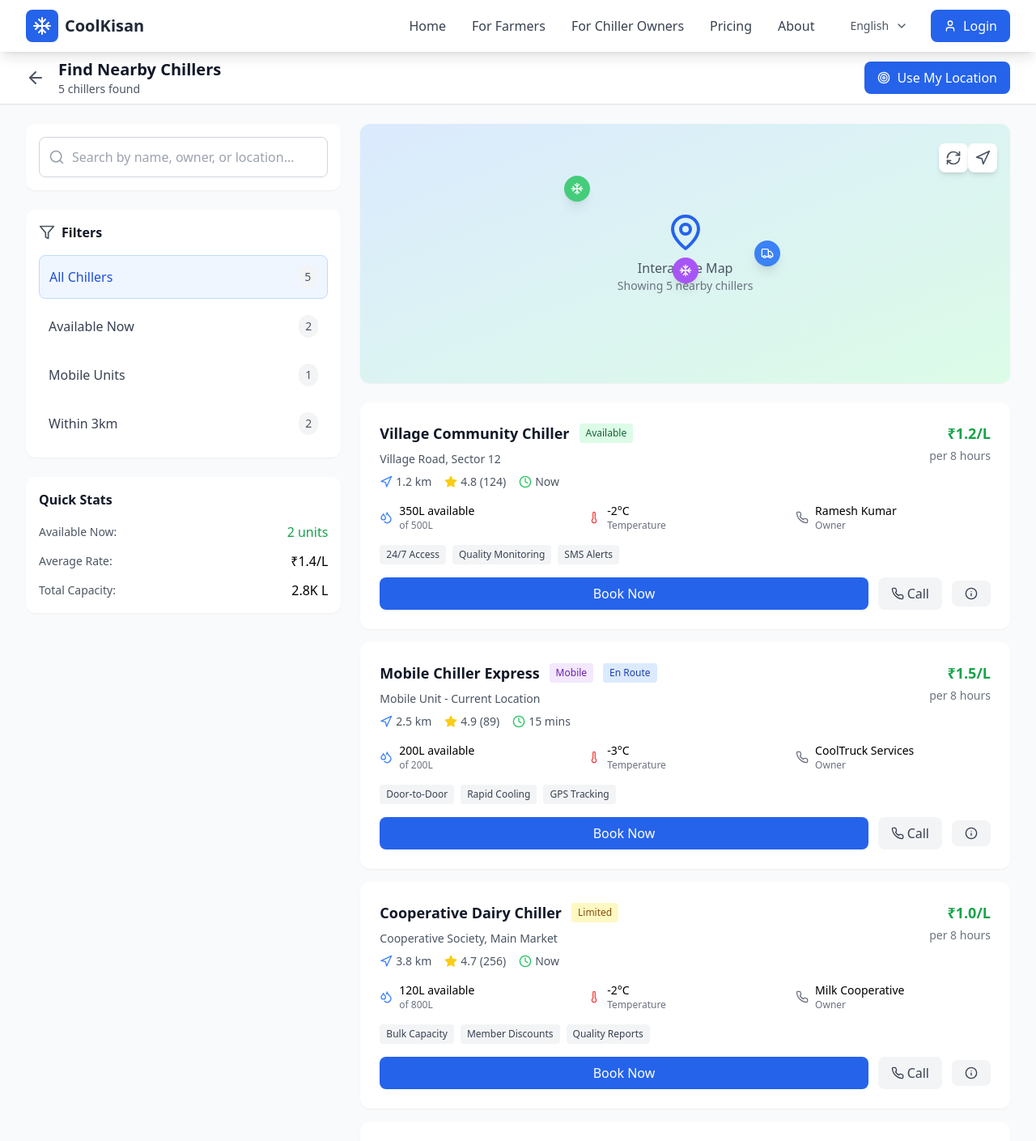
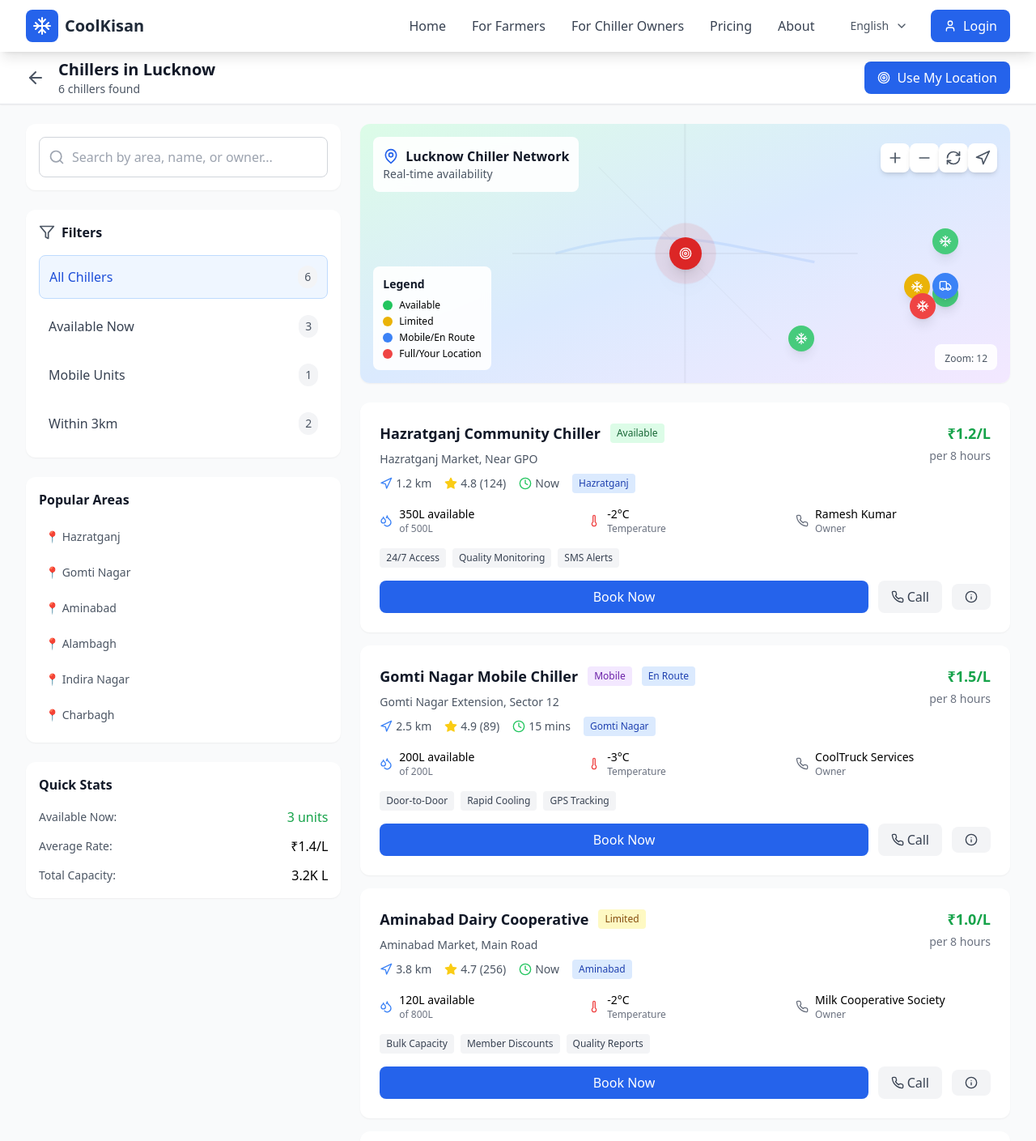
Before and after one commit to IGAURAVSAINI12/COOL-KISAN, a React (Vite) app: page /map in a window 1280 px wide. Shown: the top 1409 px of the page at 81% size. Built offline with nearby package versions, Linux system fonts and the light colour scheme.

Commit message:
Enhanced MapView with Lucknow Map and Chiller Locations

```diff
--- a/src/pages/MapView.tsx
+++ b/src/pages/MapView.tsx
@@ -16,7 +16,10 @@ import {
   RefreshCw,
   Target,
   Phone,
-  Info
+  Info,
+  Zap,
+  Plus,
+  Minus
 } from 'lucide-react';
 
 const MapView = () => {
@@ -25,16 +28,17 @@ const MapView = () => {
   const [selectedChiller, setSelectedChiller] = useState(null);
   const [userLocation, setUserLocation] = useState(null);
   const [isLoading, setIsLoading] = useState(true);
+  const [mapZoom, setMapZoom] = useState(12);
 
-  // Mock chiller data with coordinates
+  // Lucknow-specific chiller data with real area coordinates
   const chillers = [
     {
       id: 1,
-      name: 'Village Community Chiller',
+      name: 'Hazratganj Community Chiller',
       type: 'Fixed',
       owner: 'Ramesh Kumar',
       distance: '1.2 km',
-      coordinates: { lat: 28.6139, lng: 77.2090 },
+      coordinates: { lat: 26.8467, lng: 80.9462 }, // Hazratganj area
       capacity: '500L',
       available: '350L',
       rate: '₹1.2/L',
@@ -43,17 +47,18 @@ const MapView = () => {
       temperature: '-2°C',
       status: 'Available',
       phone: '+91 98765 43210',
-      address: 'Village Road, Sector 12',
+      address: 'Hazratganj Market, Near GPO',
       features: ['24/7 Access', 'Quality Monitoring', 'SMS Alerts'],
-      nextAvailable: 'Now'
+      nextAvailable: 'Now',
+      area: 'Hazratganj'
     },
     {
       id: 2,
-      name: 'Mobile Chiller Express',
+      name: 'Gomti Nagar Mobile Chiller',
       type: 'Mobile',
       owner: 'CoolTruck Services',
       distance: '2.5 km',
-      coordinates: { lat: 28.6289, lng: 77.2065 },
+      coordinates: { lat: 26.8512, lng: 81.0036 }, // Gomti Nagar
       capacity: '200L',
       available: '200L',
       rate: '₹1.5/L',
@@ -62,17 +67,18 @@ const MapView = () => {
       temperature: '-3°C',
       status: 'En Route',
       phone: '+91 98765 43211',
-      address: 'Mobile Unit - Current Location',
+      address: 'Gomti Nagar Extension, Sector 12',
       features: ['Door-to-Door', 'Rapid Cooling', 'GPS Tracking'],
-      nextAvailable: '15 mins'
+      nextAvailable: '15 mins',
+      area: 'Gomti Nagar'
     },
     {
       id: 3,
-      name: 'Cooperative Dairy Chiller',
+      name: 'Aminabad Dairy Cooperative',
       type: 'Fixed',
-      owner: 'Milk Cooperative',
+      owner: 'Milk Cooperative Society',
       distance: '3.8 km',
-      coordinates: { lat: 28.5989, lng: 77.2295 },
+      coordinates: { lat: 26.8506, lng: 80.9214 }, // Aminabad
       capacity: '800L',
       available: '120L',
       rate: '₹1.0/L',
@@ -81,17 +87,18 @@ const MapView = () => {
       temperature: '-2°C',
       status: 'Limited',
       phone: '+91 98765 43212',
-      address: 'Cooperative Society, Main Market',
+      address: 'Aminabad Market, Main Road',
       features: ['Bulk Capacity', 'Member Discounts', 'Quality Reports'],
-      nextAvailable: 'Now'
+      nextAvailable: 'Now',
+      area: 'Aminabad'
     },
     {
       id: 4,
-      name: 'Premium Cold Storage',
+      name: 'Alambagh Premium Storage',
       type: 'Fixed',
       owner: 'FreshKeep Solutions',
       distance: '4.2 km',
-      coordinates: { lat: 28.6339, lng: 77.1910 },
+      coordinates: { lat: 26.8206, lng: 80.8856 }, // Alambagh
       capacity: '1000L',
       available: '750L',
       rate: '₹2.0/L',
@@ -100,17 +107,18 @@ const MapView = () => {
       temperature: '-4°C',
       status: 'Available',
       phone: '+91 98765 43213',
-      address: 'Industrial Area, Phase 2',
+      address: 'Alambagh Bus Station Area',
       features: ['Deep Freeze', 'Premium Service', 'Insurance Coverage'],
-      nextAvailable: 'Now'
+      nextAvailable: 'Now',
+      area: 'Alambagh'
     },
     {
       id: 5,
-      name: 'Quick Chill Station',
+      name: 'Charbagh Railway Chiller',
       type: 'Fixed',
-      owner: 'Rajesh Patel',
+      owner: 'Railway Dairy Services',
       distance: '5.1 km',
-      coordinates: { lat: 28.5839, lng: 77.2190 },
+      coordinates: { lat: 26.8393, lng: 80.9231 }, // Charbagh
       capacity: '300L',
       available: '0L',
       rate: '₹1.3/L',
@@ -119,9 +127,30 @@ const MapView = () => {
       temperature: '-2°C',
       status: 'Full',
       phone: '+91 98765 43214',
-      address: 'Highway Junction, Near Petrol Pump',
-      features: ['Quick Access', 'Highway Location', 'Truck Parking'],
-      nextAvailable: '2 hours'
+      address: 'Charbagh Railway Station Complex',
+      features: ['Quick Access', 'Railway Location', 'Transport Hub'],
+      nextAvailable: '2 hours',
+      area: 'Charbagh'
+    },
+    {
+      id: 6,
+      name: 'Indira Nagar Express Chiller',
+      type: 'Fixed',
+      owner: 'Quick Cool Solutions',
+      distance: '3.5 km',
+      coordinates: { lat: 26.8769, lng: 80.9739 }, // Indira Nagar
+      capacity: '400L',
+      available: '280L',
+      rate: '₹1.4/L',
+      rating: 4.5,
+      reviews: 67,
+      temperature: '-3°C',
+      status: 'Available',
+      phone: '+91 98765 43215',
+      address: 'Indira Nagar, Faizabad Road',
+      features: ['Express Service', 'Quality Assured', 'Digital Monitoring'],
+      nextAvailable: 'Now',
+      area: 'Indira Nagar'
     }
   ];
 
@@ -135,7 +164,8 @@ const MapView = () => {
   const filteredChillers = chillers.filter(chiller => {
     const matchesSearch = chiller.name.toLowerCase().includes(searchQuery.toLowerCase()) ||
                          chiller.owner.toLowerCase().includes(searchQuery.toLowerCase()) ||
-                         chiller.address.toLowerCase().includes(searchQuery.toLowerCase());
+                         chiller.address.toLowerCase().includes(searchQuery.toLowerCase()) ||
+                         chiller.area.toLowerCase().includes(searchQuery.toLowerCase());
 
     const matchesFilter = selectedFilter === 'all' ||
                          (selectedFilter === 'available' && chiller.status === 'Available') ||
@@ -146,9 +176,9 @@ const MapView = () => {
   });
 
   useEffect(() => {
-    // Simulate loading user location
+    // Simulate loading user location (Lucknow center)
     setTimeout(() => {
-      setUserLocation({ lat: 28.6139, lng: 77.2090 });
+      setUserLocation({ lat: 26.8467, lng: 80.9462 }); // Lucknow center coordinates
       setIsLoading(false);
     }, 1500);
   }, []);
@@ -164,8 +194,22 @@ const MapView = () => {
   };
 
   const handleBookChiller = (chiller) => {
-    // Navigate to booking page with chiller data
     console.log('Booking chiller:', chiller);
+  };
+
+  const getChillerIcon = (chiller) => {
+    if (chiller.type === 'Mobile') {
+      return <Truck className="h-4 w-4" />;
+    }
+    return <Snowflake className="h-4 w-4" />;
+  };
+
+  const getChillerColor = (chiller) => {
+    if (chiller.status === 'Available') return 'bg-green-500';
+    if (chiller.status === 'Limited') return 'bg-yellow-500';
+    if (chiller.status === 'En Route') return 'bg-blue-500';
+    if (chiller.status === 'Full') return 'bg-red-500';
+    return 'bg-gray-500';
   };
 
   if (isLoading) {
@@ -173,7 +217,7 @@ const MapView = () => {
       <div className="min-h-screen bg-gray-50 flex items-center justify-center">
         <div className="text-center">
           <div className="animate-spin rounded-full h-12 w-12 border-b-2 border-blue-600 mx-auto mb-4"></div>
-          <p className="text-gray-600">Finding nearby chillers...</p>
+          <p className="text-gray-600">Finding nearby chillers in Lucknow...</p>
         </div>
       </div>
     );
@@ -190,7 +234,7 @@ const MapView = () => {
                 <ArrowLeft className="h-6 w-6 text-gray-600 hover:text-gray-800" />
               </Link>
               <div>
-                <h1 className="text-xl font-semibold text-gray-900">Find Nearby Chillers</h1>
+                <h1 className="text-xl font-semibold text-gray-900">Chillers in Lucknow</h1>
                 <p className="text-sm text-gray-600">{filteredChillers.length} chillers found</p>
               </div>
             </div>
@@ -214,7 +258,7 @@ const MapView = () => {
                   type="text"
                   value={searchQuery}
                   onChange={(e) => setSearchQuery(e.target.value)}
-                  placeholder="Search by name, owner, or location..."
+                  placeholder="Search by area, name, or owner..."
                   className="w-full pl-10 pr-4 py-3 border border-gray-300 rounded-lg focus:ring-2 focus:ring-blue-500 focus:border-transparent"
                 />
               </div>
@@ -246,6 +290,22 @@ const MapView = () => {
               </div>
             </div>
 
+            {/* Lucknow Areas */}
+            <div className="bg-white rounded-xl shadow-sm p-4">
+              <h3 className="font-semibold text-gray-900 mb-4">Popular Areas</h3>
+              <div className="space-y-2">
+                {['Hazratganj', 'Gomti Nagar', 'Aminabad', 'Alambagh', 'Indira Nagar', 'Charbagh'].map((area) => (
+                  <button
+                    key={area}
+                    onClick={() => setSearchQuery(area)}
+                    className="w-full text-left p-2 rounded-lg hover:bg-gray-50 text-sm text-gray-600 hover:text-gray-800"
+                  >
+                    📍 {area}
+                  </button>
+                ))}
+              </div>
+            </div>
+
             {/* Quick Stats */}
             <div className="bg-white rounded-xl shadow-sm p-4">
               <h3 className="font-semibold text-gray-900 mb-4">Quick Stats</h3>
@@ -262,7 +322,7 @@ const MapView = () => {
                 </div>
                 <div className="flex items-center justify-between">
                   <span className="text-sm text-gray-600">Total Capacity:</span>
-                  <span className="font-medium">2.8K L</span>
+                  <span className="font-medium">3.2K L</span>
                 </div>
               </div>
             </div>
@@ -270,20 +330,50 @@ const MapView = () => {
 
           {/* Map and Results */}
           <div className="lg:col-span-2 space-y-6">
-            {/* Interactive Map */}
+            {/* Interactive Lucknow Map */}
             <div className="bg-white rounded-xl shadow-sm overflow-hidden">
-              <div className="h-80 bg-gradient-to-br from-blue-100 to-green-100 relative">
-                {/* Mock Map Interface */}
-                <div className="absolute inset-0 flex items-center justify-center">
-                  <div className="text-center">
-                    <MapPin className="h-12 w-12 text-blue-600 mx-auto mb-2" />
-                    <p className="text-gray-600 font-medium">Interactive Map</p>
-                    <p className="text-sm text-gray-500">Showing {filteredChillers.length} nearby chillers</p>
-                  </div>
+              <div className="h-80 bg-gradient-to-br from-green-100 via-blue-100 to-purple-100 relative">
+                {/* Lucknow Map Background */}
+                <div className="absolute inset-0 opacity-20">
+                  <svg viewBox="0 0 400 300" className="w-full h-full">
+                    {/* Gomti River representation */}
+                    <path
+                      d="M50 150 Q150 120 250 140 Q300 150 350 160"
+                      stroke="#3B82F6"
+                      strokeWidth="3"
+                      fill="none"
+                      opacity="0.6"
+                    />
+                    {/* Major roads */}
+                    <line x1="0" y1="150" x2="400" y2="150" stroke="#6B7280" strokeWidth="2" opacity="0.4" />
+                    <line x1="200" y1="0" x2="200" y2="300" stroke="#6B7280" strokeWidth="2" opacity="0.4" />
+                    <line x1="100" y1="50" x2="300" y2="250" stroke="#6B7280" strokeWidth="1" opacity="0.3" />
+                  </svg>
+                </div>
+
+                {/* Map Title */}
+                <div className="absolute top-4 left-4 bg-white/90 backdrop-blur-sm rounded-lg p-3">
+                  <h3 className="font-semibold text-gray-900 flex items-center">
+                    <MapPin className="h-5 w-5 text-blue-600 mr-2" />
+                    Lucknow Chiller Network
+                  </h3>
+                  <p className="text-sm text-gray-600">Real-time availability</p>
                 </div>
 
                 {/* Map Controls */}
                 <div className="absolute top-4 right-4 space-y-2">
+                  <button
+                    onClick={() => setMapZoom(Math.min(mapZoom + 1, 16))}
+                    className="bg-white p-2 rounded-lg shadow-md hover:shadow-lg transition-shadow"
+                  >
+                    <Plus className="h-5 w-5 text-gray-600" />
+                  </button>
+                  <button
+                    onClick={() => setMapZoom(Math.max(mapZoom - 1, 8))}
+                    className="bg-white p-2 rounded-lg shadow-md hover:shadow-lg transition-shadow"
+                  >
+                    <Minus className="h-5 w-5 text-gray-600" />
+                  </button>
                   <button className="bg-white p-2 rounded-lg shadow-md hover:shadow-lg transition-shadow">
                     <RefreshCw className="h-5 w-5 text-gray-600" />
                   </button>
@@ -292,21 +382,83 @@ const MapView = () => {
                   </button>
                 </div>
 
-                {/* Mock Map Markers */}
-                <div className="absolute top-1/4 left-1/3 transform -translate-x-1/2 -translate-y-1/2">
-                  <div className="bg-green-500 text-white p-2 rounded-full shadow-lg animate-pulse">
-                    <Snowflake className="h-4 w-4" />
+                {/* Chiller Markers on Map */}
+                {filteredChillers.map((chiller, index) => {
+                  // Calculate position based on coordinates (simplified mapping)
+                  const x = ((chiller.coordinates.lng - 80.85) * 2000) + 200;
+                  const y = ((26.87 - chiller.coordinates.lat) * 2000) + 150;
+
+                  return (
+                    <div
+                      key={chiller.id}
+                      className={`absolute transform -translate-x-1/2 -translate-y-1/2 cursor-pointer transition-all duration-300 hover:scale-110 ${
+                        selectedChiller?.id === chiller.id ? 'scale-125 z-20' : 'z-10'
+                      }`}
+                      style={{
+                        left: `${Math.max(10, Math.min(90, (x / 400) * 100))}%`,
+                        top: `${Math.max(10, Math.min(90, (y / 300) * 100))}%`
+                      }}
+                      onClick={() => setSelectedChiller(chiller)}
+                    >
+                      <div className={`${getChillerColor(chiller)} text-white p-2 rounded-full shadow-lg ${
+                        chiller.status === 'Available' ? 'animate-pulse' : ''
+                      }`}>
+                        {getChillerIcon(chiller)}
+                      </div>
+                      {selectedChiller?.id === chiller.id && (
+                        <div className="absolute top-full left-1/2 transform -translate-x-1/2 mt-2 bg-white rounded-lg shadow-lg p-3 min-w-48 z-30">
+                          <h4 className="font-semibold text-gray-900 text-sm">{chiller.name}</h4>
+                          <p className="text-xs text-gray-600">{chiller.area}</p>
+                          <div className="flex items-center justify-between mt-2">
+                            <span className={`px-2 py-1 rounded text-xs font-medium ${getStatusColor(chiller.status)}`}>
+                              {chiller.status}
+                            </span>
+                            <span className="text-sm font-medium text-green-600">{chiller.rate}</span>
+                          </div>
+                        </div>
+                      )}
+                    </div>
+                  );
+                })}
+
+                {/* User Location Marker */}
+                {userLocation && (
+                  <div className="absolute top-1/2 left-1/2 transform -translate-x-1/2 -translate-y-1/2">
+                    <div className="bg-red-500 text-white p-3 rounded-full shadow-lg animate-ping">
+                      <Target className="h-4 w-4" />
+                    </div>
+                    <div className="absolute top-0 left-0 bg-red-600 text-white p-3 rounded-full shadow-lg">
+                      <Target className="h-4 w-4" />
+                    </div>
+                  </div>
+                )}
+
+                {/* Legend */}
+                <div className="absolute bottom-4 left-4 bg-white/90 backdrop-blur-sm rounded-lg p-3">
+                  <h4 className="font-semibold text-gray-900 text-sm mb-2">Legend</h4>
+                  <div className="space-y-1 text-xs">
+                    <div className="flex items-center">
+                      <div className="w-3 h-3 bg-green-500 rounded-full mr-2"></div>
+                      <span>Available</span>
+                    </div>
+                    <div className="flex items-center">
+                      <div className="w-3 h-3 bg-yellow-500 rounded-full mr-2"></div>
+                      <span>Limited</span>
+                    </div>
+                    <div className="flex items-center">
+                      <div className="w-3 h-3 bg-blue-500 rounded-full mr-2"></div>
+                      <span>Mobile/En Route</span>
+                    </div>
+                    <div className="flex items-center">
+                      <div className="w-3 h-3 bg-red-500 rounded-full mr-2"></div>
+                      <span>Full/Your Location</span>
+                    </div>
                   </div>
                 </div>
-                <div className="absolute top-1/2 right-1/3 transform -translate-x-1/2 -translate-y-1/2">
-                  <div className="bg-blue-500 text-white p-2 rounded-full shadow-lg">
-                    <Truck className="h-4 w-4" />
-                  </div>
-                </div>
-                <div className="absolute bottom-1/3 left-1/2 transform -translate-x-1/2 -translate-y-1/2">
-                  <div className="bg-purple-500 text-white p-2 rounded-full shadow-lg">
-                    <Snowflake className="h-4 w-4" />
-                  </div>
+
+                {/* Zoom Level Indicator */}
+                <div className="absolute bottom-4 right-4 bg-white/90 backdrop-blur-sm rounded-lg px-3 py-1">
+                  <span className="text-xs text-gray-600">Zoom: {mapZoom}</span>
                 </div>
               </div>
             </div>
@@ -347,6 +499,9 @@ const MapView = () => {
                         <div className="flex items-center">
                           <Clock className="h-4 w-4 mr-1 text-green-500" />
                           {chiller.nextAvailable}
+                        </div>
+                        <div className="bg-blue-100 text-blue-800 px-2 py-1 rounded text-xs font-medium">
+                          {chiller.area}
                         </div>
                       </div>
                     </div>
@@ -431,7 +586,7 @@ const MapView = () => {
                 <MapPin className="h-12 w-12 text-gray-300 mx-auto mb-4" />
                 <h3 className="text-lg font-medium text-gray-900 mb-2">No chillers found</h3>
                 <p className="text-gray-600 mb-4">
-                  Try adjusting your search criteria or filters to find more options.
+                  Try adjusting your search criteria or filters to find more options in Lucknow.
                 </p>
                 <button
                   onClick={() => {
```
